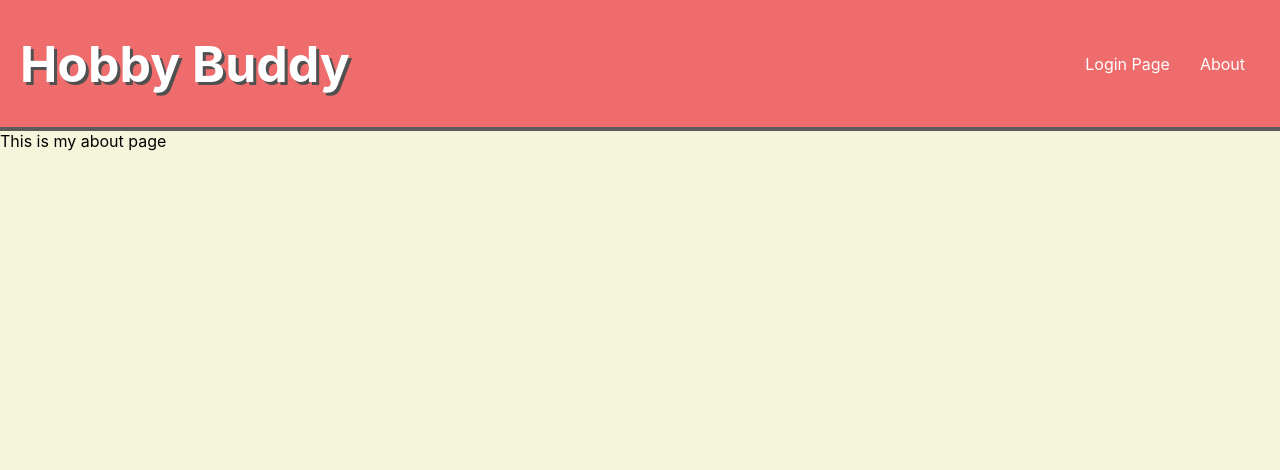
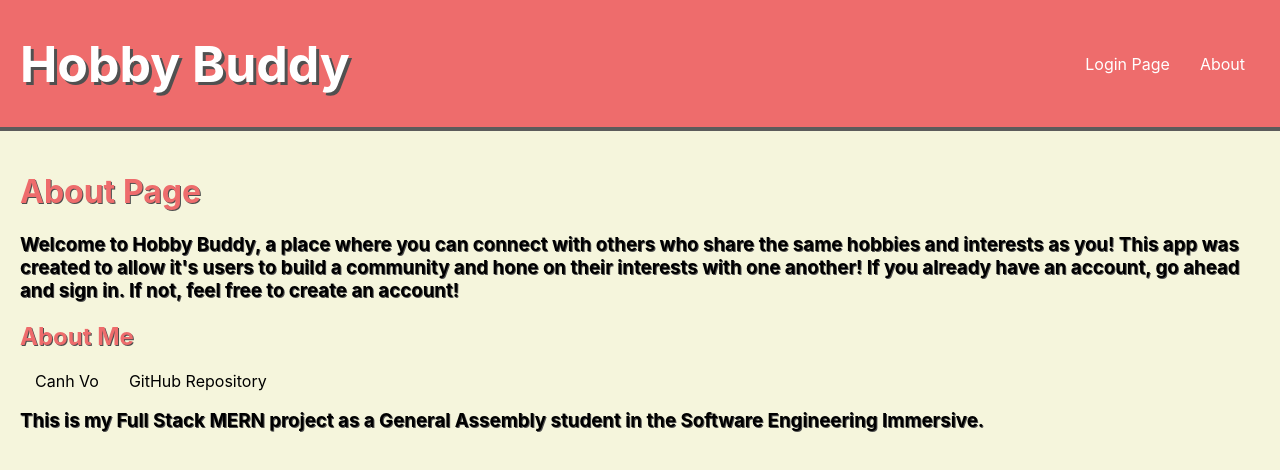
Before and after one commit to canhvo16/Hobby-Buddy, a React (Create React App) app in the folder client/: page /about in a window 1280 px wide. Shown: the top 470 px of the page. Built offline with nearby package versions, Linux system fonts and the light colour scheme.

Commit message:
about page created

```diff
--- a/client/src/components/Nav.jsx
+++ b/client/src/components/Nav.jsx
@@ -11,7 +11,6 @@ const Nav = ({ setIsLoggedIn }) => {
     <header className='header'>
       <h1 className='title'>Hobby Buddy</h1>
       <nav className='nav'>
-        <Link to='/about'>About</Link>
         <Link to='/' onClick={logout}>Logout</Link>
       </nav>
     </header>
--- a/client/src/pages/AboutPage.js
+++ b/client/src/pages/AboutPage.js
@@ -1,5 +1,27 @@
 const AboutPage = () => {
-  return <div>This is my about page</div>
+  return (
+    <div className="aboutPage">
+      <h1 className="aboutTitle">About Page</h1>
+      <h3 className="aboutMe">
+        Welcome to Hobby Buddy, a place where you can connect with others who
+        share the same hobbies and interests as you! This app was created to
+        allow it's users to build a community and hone on their interests with
+        one another! If you already have an account, go ahead and sign in. If
+        not, feel free to create an account!
+      </h3>
+      <h2>About Me</h2>
+      <a href="https://www.linkedin.com/in/canhvo16/" className="link">
+        Canh Vo
+      </a>
+      <a href="https://github.com/canhvo16/Hobby-Buddy" className="link">
+        GitHub Repository
+      </a>
+      <h3 className="aboutMe">
+        This is my Full Stack MERN project as a General Assembly student in the
+        Software Engineering Immersive.
+      </h3>
+    </div>
+  )
 }
 
 export default AboutPage
--- a/client/src/style/App.css
+++ b/client/src/style/App.css
@@ -125,7 +125,8 @@ a {
 }
 
 h3,
-h2 {
+h2,
+.aboutTitle {
   color: rgb(238, 108, 108);
   text-shadow: 1px 1px rgb(78, 78, 78);
 }
@@ -144,3 +145,16 @@ h2 {
 .postPhoto {
   width: 950px;
 }
+
+.aboutPage {
+  background-color: beige;
+  padding: 20px;
+}
+
+.aboutMe {
+  color: black;
+}
+
+.link {
+  color: black;
+}
```
Also changed, not shown: client/src/components/NewsFeed.jsx (deleted), client/src/components/Person.jsx (deleted), client/src/pages/FriendFinderPage.js (deleted), client/src/pages/HomePage.js (deleted).
